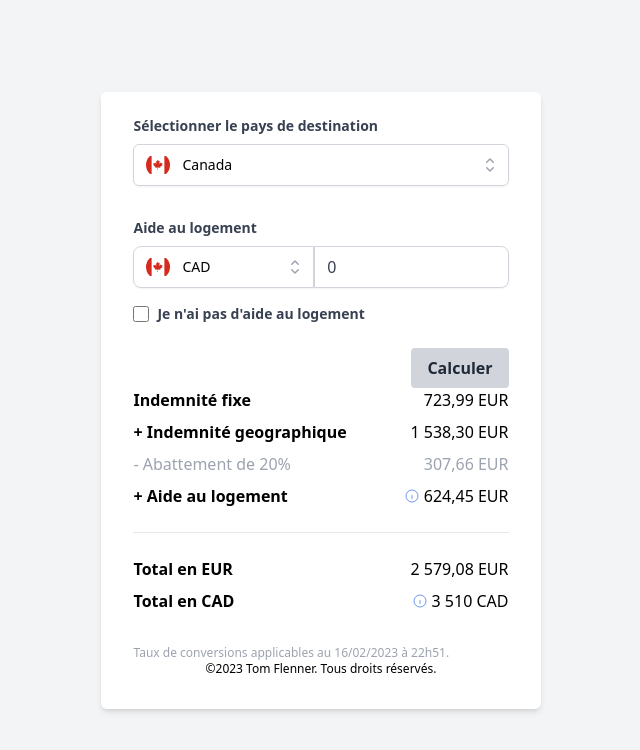
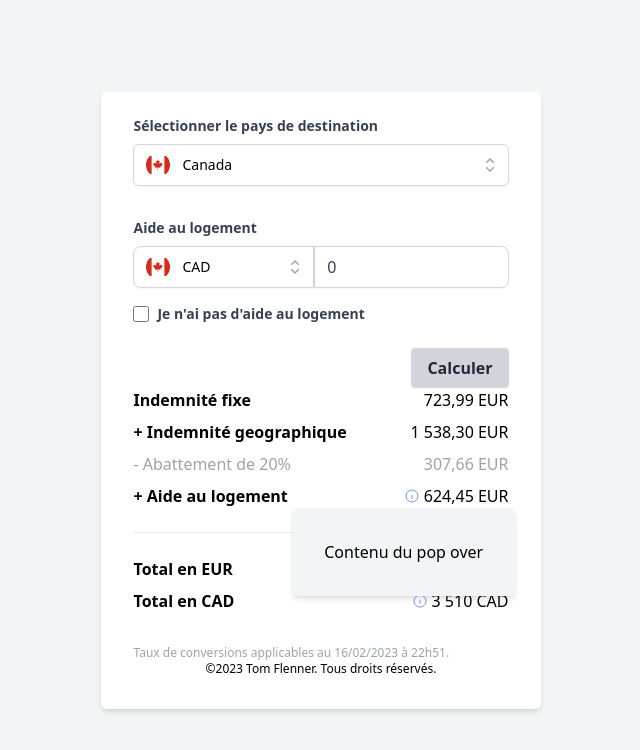
Before and after one commit to tomflenner/allowance-calculator, a Vue app: page / in a window 1280 px wide. Both pictures are taken after a click on the button 732 px from the left and 495 px from the top of the page. Shown: the top 750 px of the page, without its empty margins (319-959 px from the left). Built offline with nearby package versions, Linux system fonts and the light colour scheme.

Commit message:
remove hover for popover component

```diff
--- a/src/components/PopOver.vue
+++ b/src/components/PopOver.vue
@@ -1,14 +1,6 @@
 <template>
-  <Popover
-    class="flex"
-    @mouseenter="open = true"
-    @mouseleave="open = false"
-    @click="open = !open"
-  >
-    <PopoverButton
-      @click="open = !open"
-      class="no-highlights-for-mobile-device focus:outline-none"
-    >
+  <Popover class="flex" v-slot="{ open }">
+    <PopoverButton class="no-highlights-for-mobile-device focus:outline-none">
       <svg
         xmlns="http://www.w3.org/2000/svg"
         fill="none"
@@ -36,7 +28,7 @@
         v-if="open"
         class="absolute z-10 mt-5 max-w-sm -translate-x-1/2 transform px-4 sm:px-0 lg:max-w-3xl"
       >
-        <PopoverPanel static>
+        <PopoverPanel>
           <div class="rounded-md shadow-md bg-gray-100 p-8">
             Contenu du pop over
           </div>
@@ -54,6 +46,4 @@
 
 <script setup lang="ts">
 import { Popover, PopoverButton, PopoverPanel } from "@headlessui/vue";
-import { ref } from "vue";
-const open = ref(false);
 </script>
```
